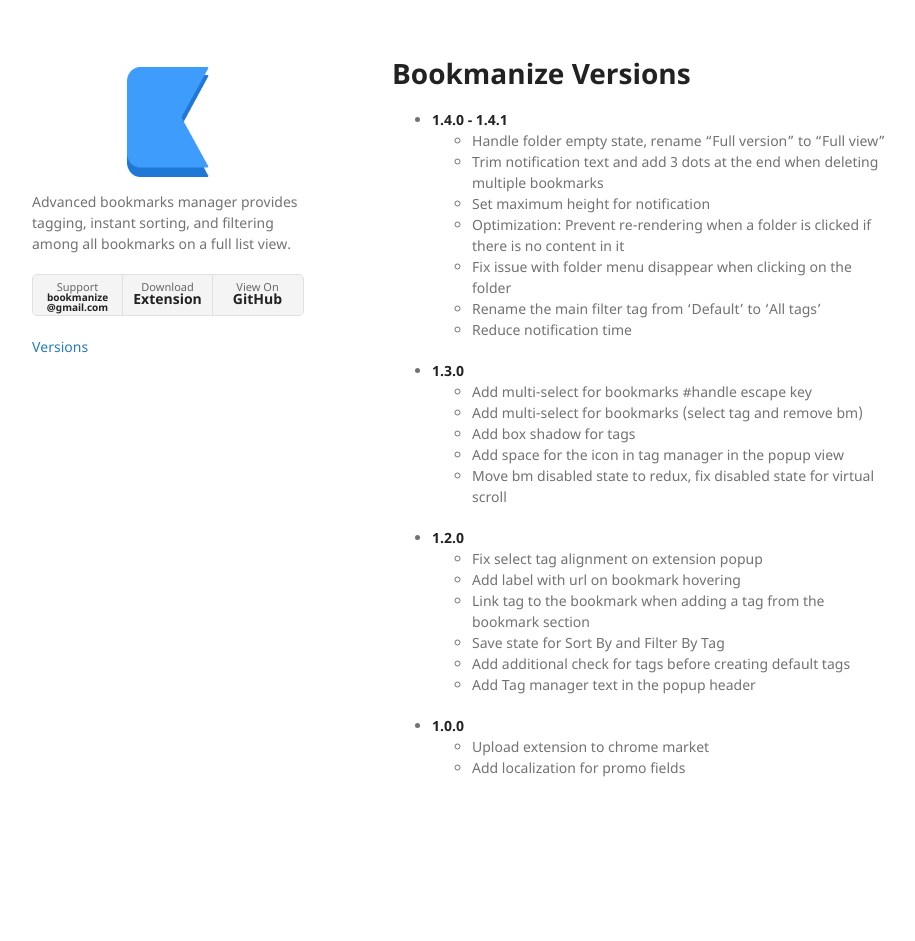
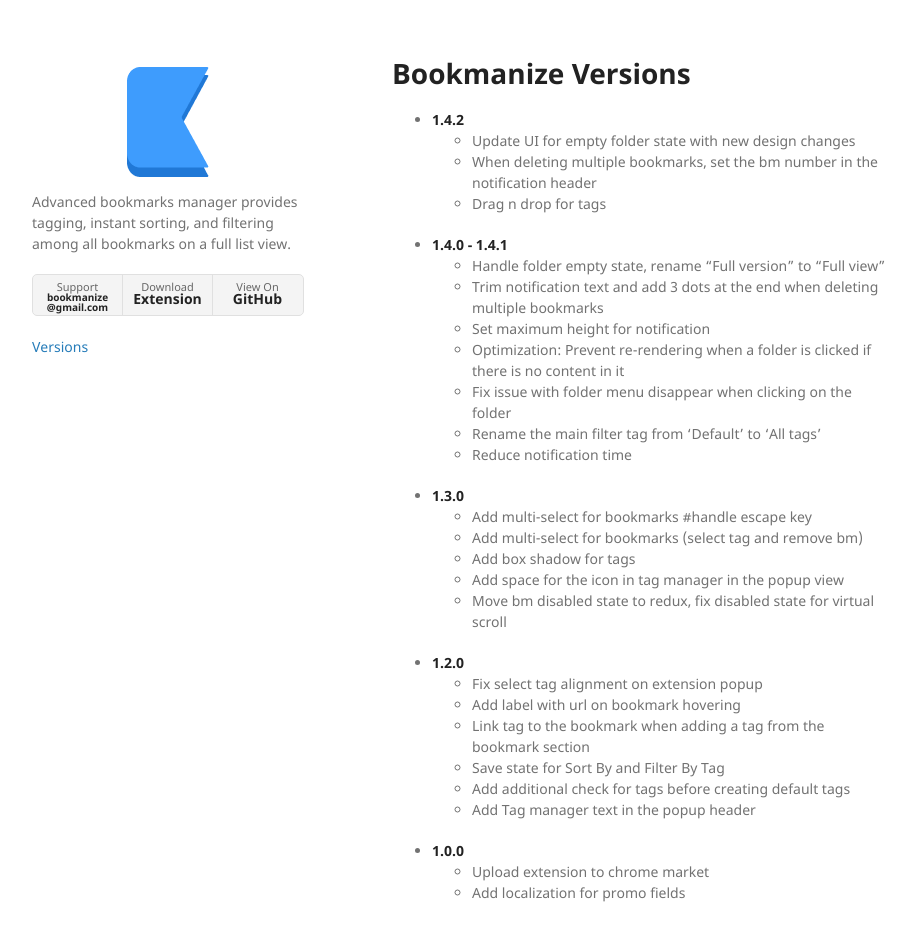
Before and after one commit to bookmanize/bookmanize.github.io, a Jekyll site: the page built from versions.md, in a window 1280 px wide and 973 px high. Shown: the top 941 px of the window, without its empty margins (178-1093 px from the left). Built offline with Jekyll 4.4.1, drawn with Linux system fonts in a browser that asks for light colours.

Commit message:
Update versions.md

```diff
--- a/versions.md
+++ b/versions.md
@@ -4,6 +4,10 @@
 ---
 
 # Bookmanize Versions
+ - **1.4.2**
+    - Update UI for empty folder state with new design changes
+    - When deleting multiple bookmarks, set the bm number in the notification header
+    - Drag n drop for tags
  - **1.4.0 - 1.4.1**
     - Handle folder empty state, rename "Full version" to "Full view"
     - Trim notification text and add 3 dots at the end when deleting multiple bookmarks
```
